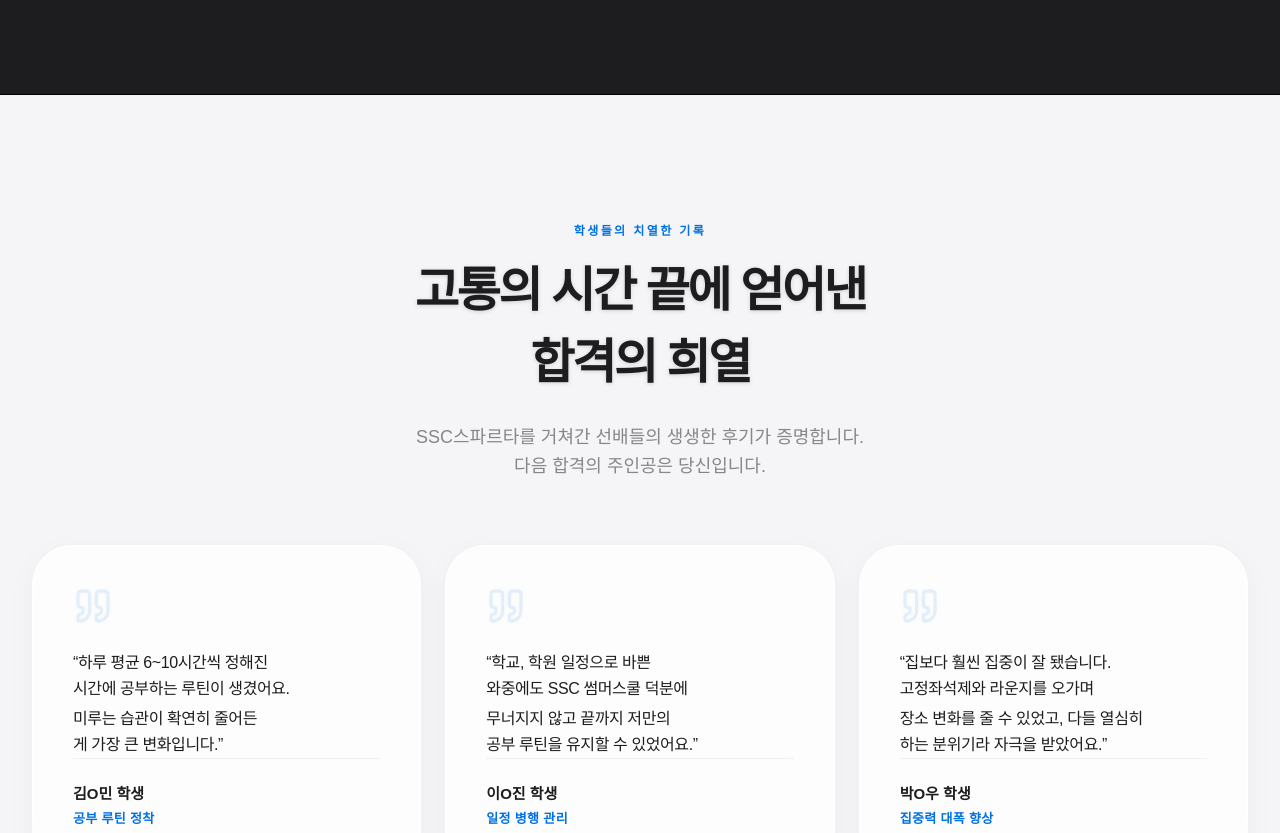
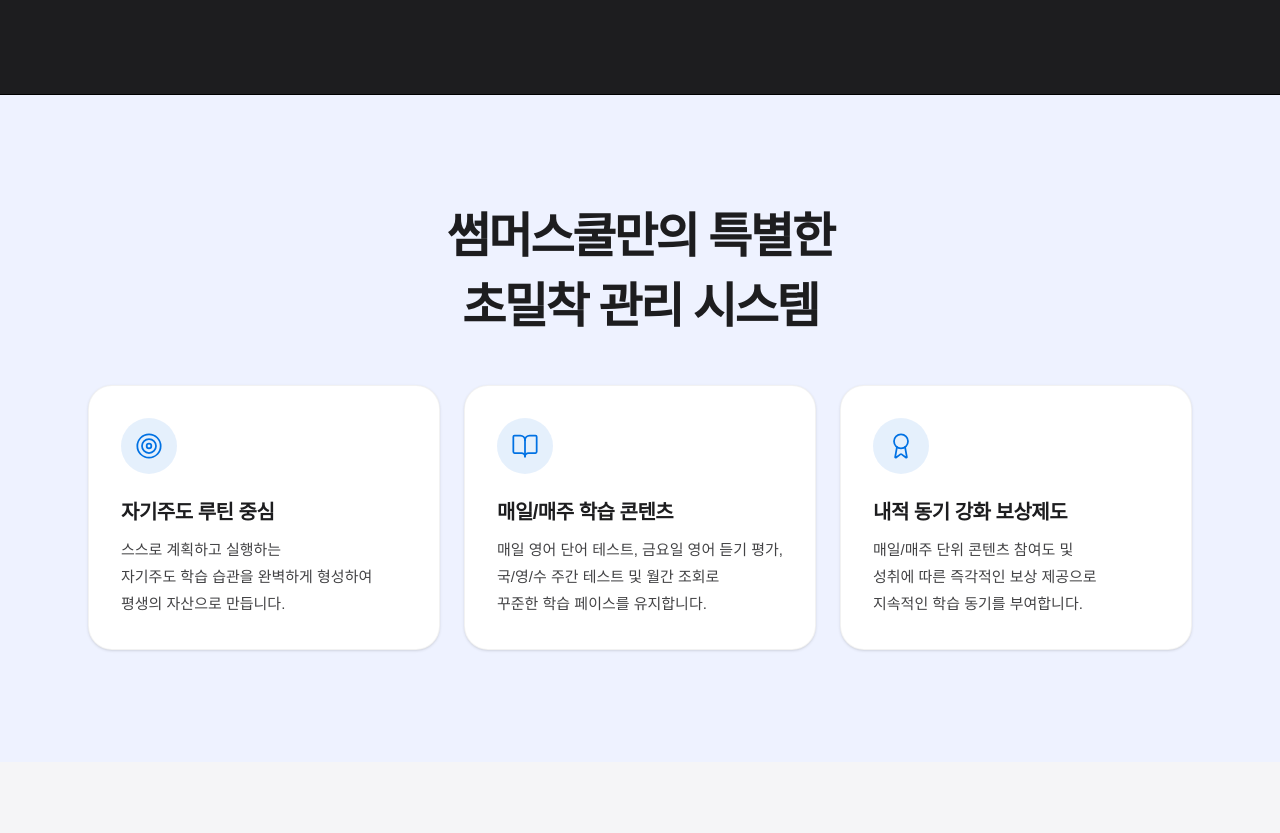
Before and after one commit to sschw25/ssc-spartaa, a Next.js app: page /summer-school/chuncheon in a window 1280 px wide. Shown: the part 1833-2666 px from the top of the page. Built offline with nearby package versions, Linux system fonts and the light colour scheme; a web font is replaced by a local one.

Commit message:
fix: Add Features section to campus-specific Summer School pages

```diff
--- a/app/summer-school/[campus]/page.tsx
+++ b/app/summer-school/[campus]/page.tsx
@@ -1,7 +1,7 @@
 import { Metadata } from 'next'
 import { notFound } from 'next/navigation'
 import Link from 'next/link'
-import { ChevronRight } from 'lucide-react'
+import { ChevronRight, Target, BookOpen, Award } from 'lucide-react'
 import { Navbar } from '@/components/ssc/navbar'
 import { TrustBar } from '@/components/ssc/trust-bar'
 import { Testimonials } from '@/components/ssc/testimonials'
@@ -89,6 +89,41 @@ export default function CampusSummerSchoolPage({ params }: Props) {
       <SpartaPulse />
       <TrustBar />
 
+      {/* Features specific to Summer School */}
+      <section className="bg-white py-20 md:py-28" style={{ backgroundColor: '#EEF2FF' }}>
+        <div className="max-w-6xl mx-auto px-4 sm:px-6">
+          <div className="mb-12 text-center fade-in-up">
+            <h2 className="text-3xl md:text-5xl font-semibold text-[#1D1D1F] tracking-tighter mb-4 leading-tight">
+              <RhythmicText text={summerContent.features.title} />
+            </h2>
+          </div>
+
+          <div className="grid md:grid-cols-3 gap-6">
+            {summerContent.features.items.map((f, i) => {
+              const Icon = [Target, BookOpen, Award][i % 3]
+              return (
+                <div
+                  key={f.title}
+                  className="fade-in-up rounded-[24px] border border-black/5 bg-white p-8 flex flex-col gap-6 shadow-sm hover:shadow-md transition-shadow duration-300"
+                >
+                  <div className="w-14 h-14 rounded-full bg-[#0071E3]/10 flex items-center justify-center flex-shrink-0 text-[#0071E3]">
+                    <Icon size={28} strokeWidth={1.5} />
+                  </div>
+                  <div>
+                    <h3 className="text-xl font-bold text-[#1D1D1F] tracking-tight mb-3">
+                      <RhythmicText text={f.title} />
+                    </h3>
+                    <div className="text-[15px] font-medium text-[#434345] leading-relaxed break-keep">
+                       <RhythmicText text={f.desc} />
+                    </div>
+                  </div>
+                </div>
+              )
+            })}
+          </div>
+        </div>
+      </section>
+
       {/* Testimonials */}
       <Testimonials
         testimonials={summerContent.testimonials}
```
